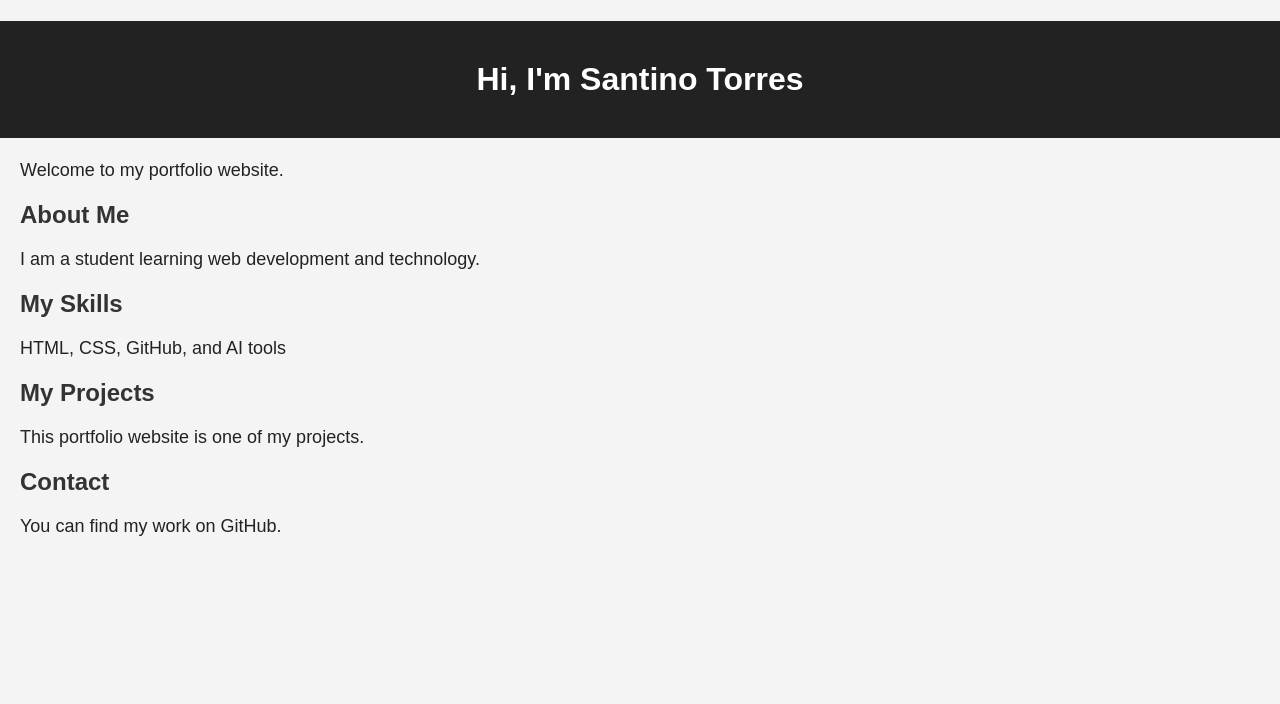
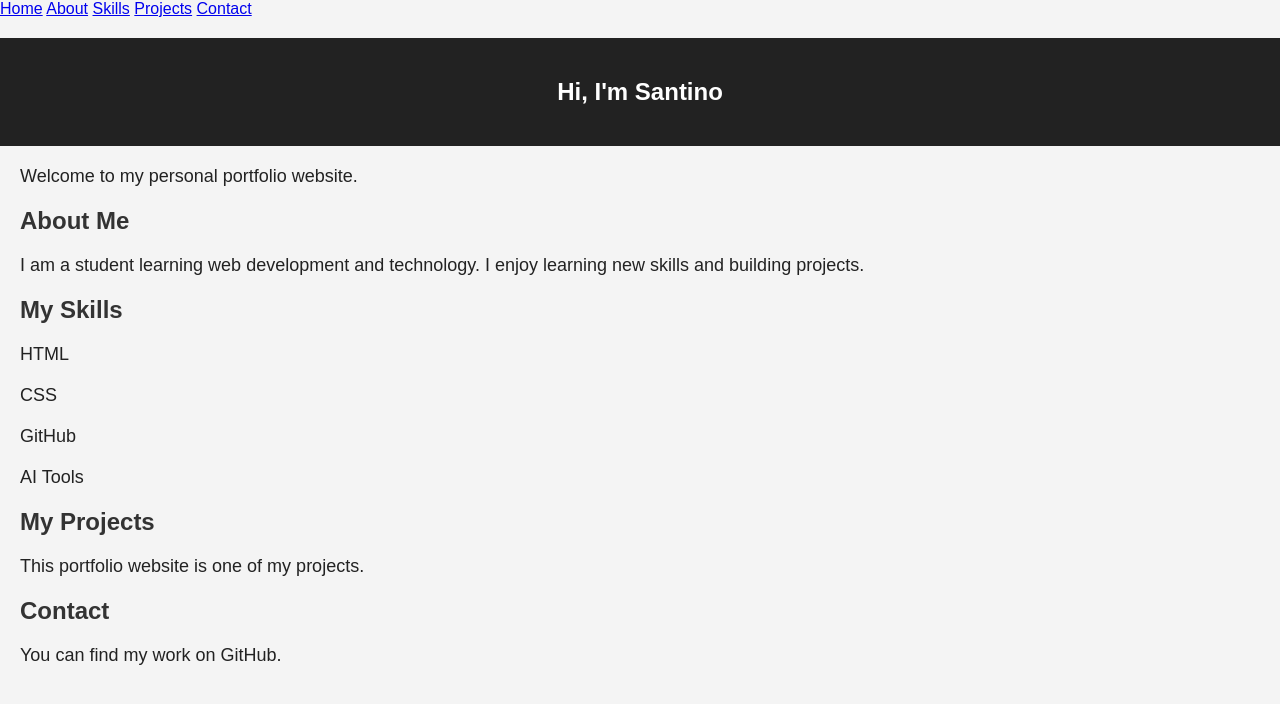
Before and after one commit to santino022807-boop/portfolio, a plain HTML site: page index.html in a window 1280 px wide. Drawn offline with Linux system fonts and the light colour scheme.

Commit message:
Update index.html

```diff
--- a/index.html
+++ b/index.html
@@ -7,21 +7,44 @@
 
 <body>
 
-    <h1>Hi, I'm Santino Torres</h1>
+    <nav>
+        <a href="#home">Home</a>
+        <a href="#about">About</a>
+        <a href="#skills">Skills</a>
+        <a href="#projects">Projects</a>
+        <a href="#contact">Contact</a>
+    </nav>
 
-    <p>Welcome to my portfolio website.</p>
+    <section id="home">
+        <h1>Hi, I'm Santino</h1>
+        <p>Welcome to my personal portfolio website.</p>
+    </section>
 
+    <section id="about">
         <h2>About Me</h2>
-    <p>I am a student learning web development and technology.</p>
+        <p>
+            I am a student learning web development and technology.
+            I enjoy learning new skills and building projects.
+        </p>
+    </section>
 
+    <section id="skills">
         <h2>My Skills</h2>
-    <p>HTML, CSS, GitHub, and AI tools</p>
+        <p>HTML</p>
+        <p>CSS</p>
+        <p>GitHub</p>
+        <p>AI Tools</p>
+    </section>
 
+    <section id="projects">
         <h2>My Projects</h2>
         <p>This portfolio website is one of my projects.</p>
+    </section>
 
+    <section id="contact">
         <h2>Contact</h2>
         <p>You can find my work on GitHub.</p>
+    </section>
 
 </body>
 </html>
```
Lines whose indentation alone changed are shown as unchanged.
